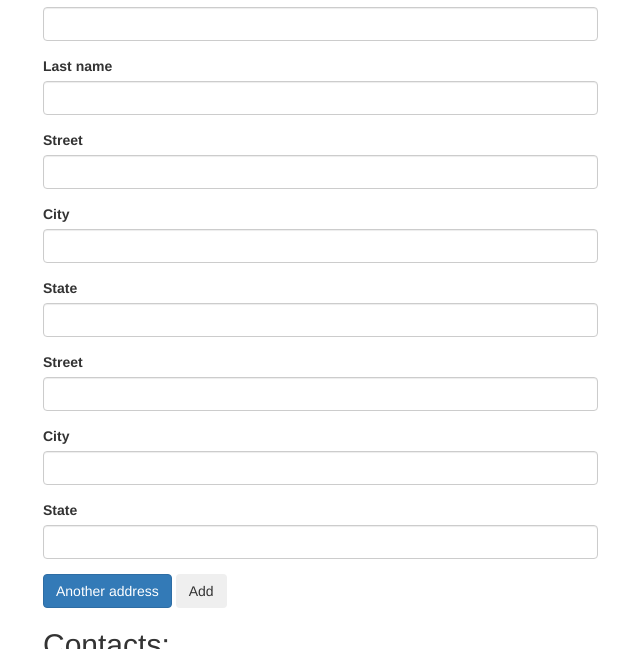
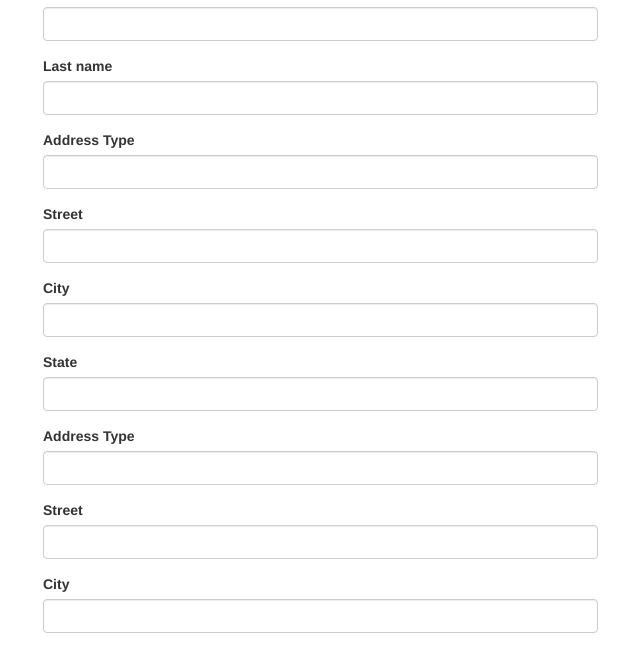
Before and after one commit to mckenro/address-book, a plain HTML site: page index.html in a window 1280 px wide. Both pictures are taken after a click on the element "Another address". Shown: the part 151-800 px from the top of the page, without its empty margins (27-667 px from the left). Drawn offline with Linux system fonts and the light colour scheme.

Commit message:
add beginning of address type- not yet functioning

```diff
--- a/index.html
+++ b/index.html
@@ -27,6 +27,10 @@
 
             <div id="new-addresses">
               <div class="new-address">
+                <div class="form-group">
+                  <label for="address-type">Address Type</label>
+                  <input type="text" class="form-control address-type">
+                </div>
                 <div class="form-group">
                   <label for="new-street">Street</label>
                   <input type="text" class="form-control new-street">
--- a/js/scripts.js
+++ b/js/scripts.js
@@ -10,6 +10,7 @@ function Address(street, city, state) {
   this.city = city;
   this.state = state;
 }
+
 Contact.prototype.fullName = function () {
   return this.firstName + " " + this.lastName;
 }
@@ -18,10 +19,14 @@ Address.prototype.fullAddress = function() {
   return this.street + ", " + this.city + ", " + this.state;
 }
 
+//UI Logic
 $(document).ready(function() {
-
   $("#add-address").click(function() {
     $("#new-addresses").append('<div class="new-address">' +
+                                  '<div class="form-group">' +
+                                    '<label for="address-type">Address Type</label>' +
+                                    '<input type="text" class="form-control address-type">' +
+                                  '</div>' +
                                  '<div class="form-group">' +
                                    '<label for="new-street">Street</label>' +
                                    '<input type="text" class="form-control new-street">' +
@@ -45,6 +50,7 @@ $(document).ready(function() {
     var newContact = new Contact(inputtedFirstName, inputtedLastName);
 
     $(".new-address").each(function() {
+      var inputtedType = $(this).find("input.address-type").val();
       var inputtedStreet = $(this).find("input.new-street").val();
       var inputtedCity = $(this).find("input.new-city").val();
       var inputtedState = $(this).find("input.new-state").val();
@@ -69,6 +75,7 @@ $(document).ready(function() {
   function resetFields() {
       $("input#new-first-name").val("");
       $("input#new-last-name").val("");
+      $("input.address-type").val("");
       $("input.new-street").val("");
       $("input.new-city").val("");
       $("input.new-state").val("");
```
